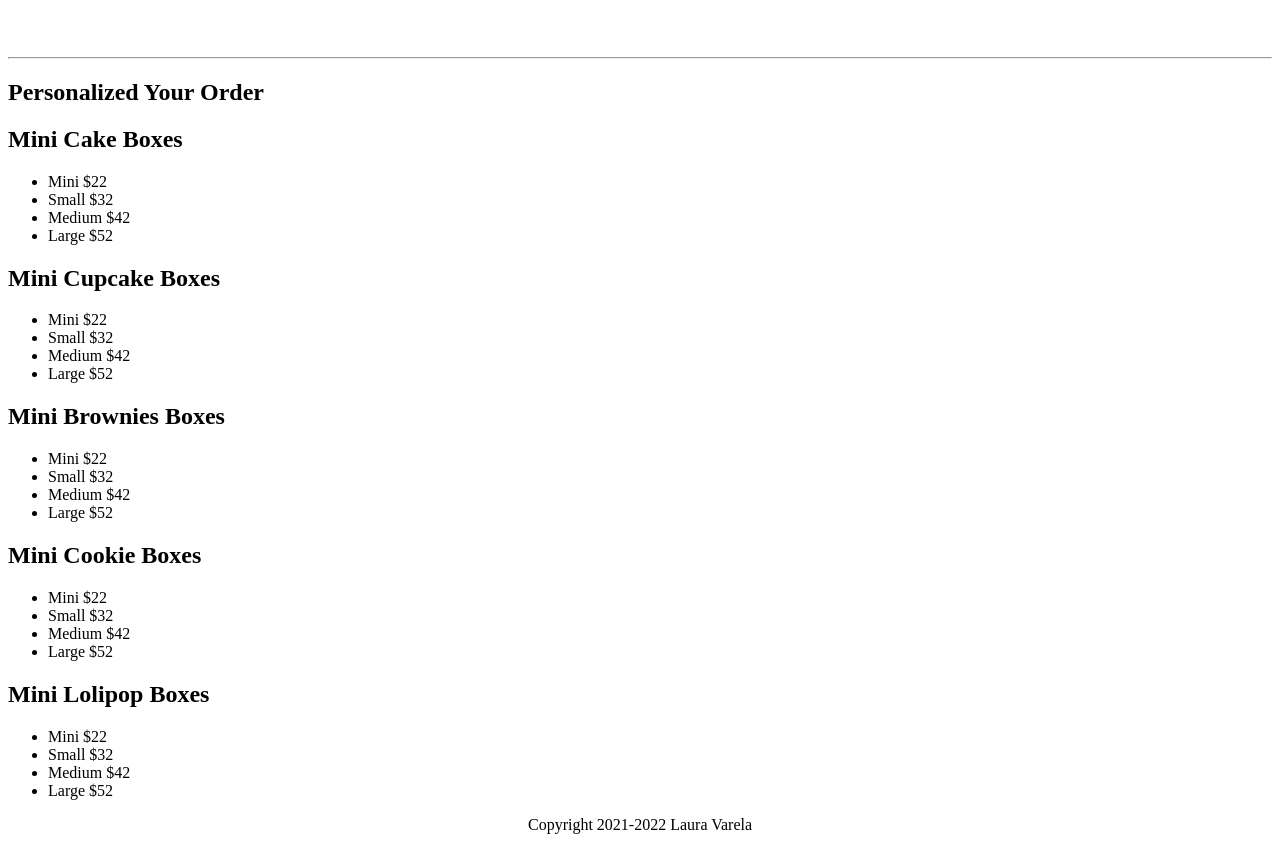
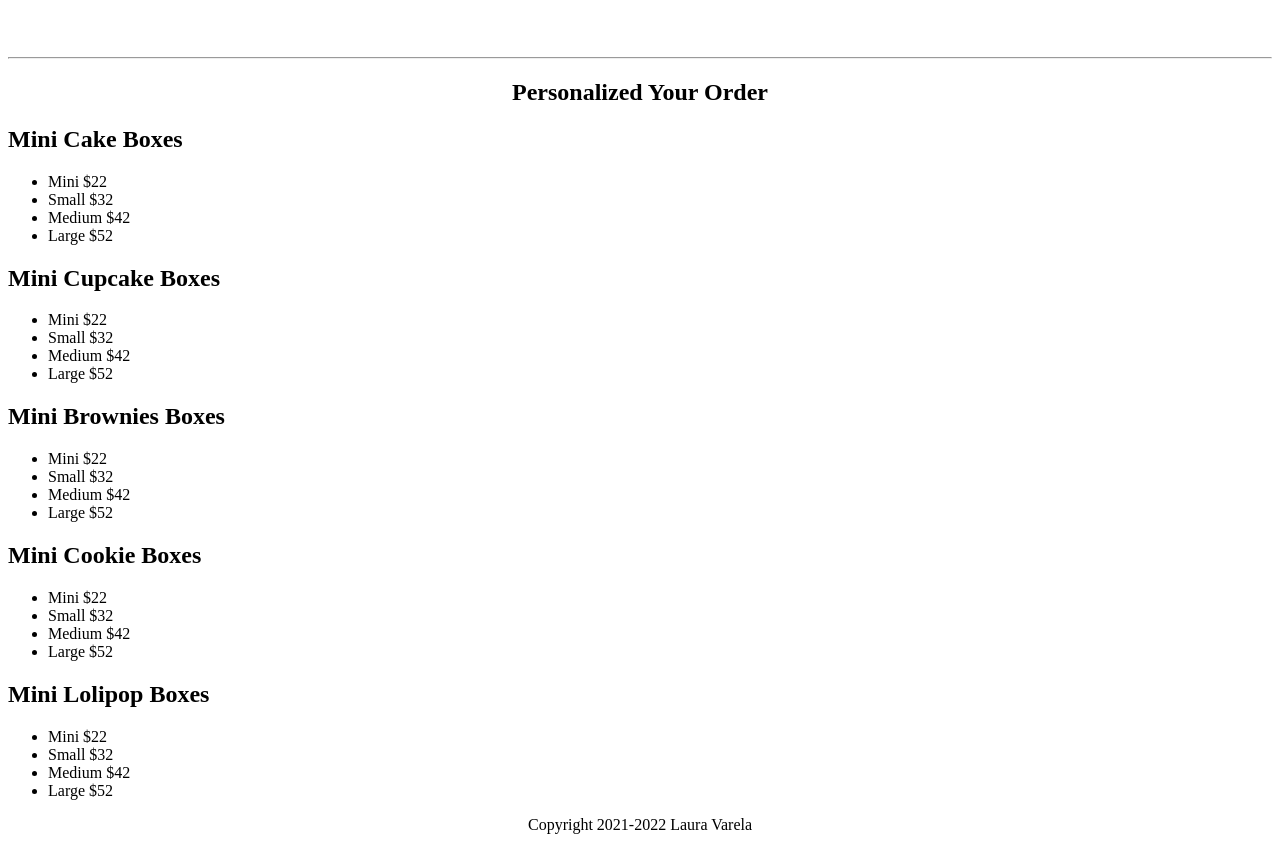
Before and after one commit to LittleVillaquiran1/LittleVillaquiran1.github.io, a plain HTML site: page index.html in a window 1280 px wide. Shown: the part 3364-4206 px from the top of the page. Drawn offline with Linux system fonts and the light colour scheme.

Commit message:
Update index.html
Center personalized your order

```diff
--- a/index.html
+++ b/index.html
@@ -109,7 +109,7 @@ It requires instinct and taste rather than exact measurements"
 
 <hr/>
 
-  <h1> Personalized Your Order </h1>
+  <center><h1> Personalized Your Order </h1></center>
   <h2> Mini Cake Boxes </h2>
   <ul>
     <li>Mini $22</li>
```
